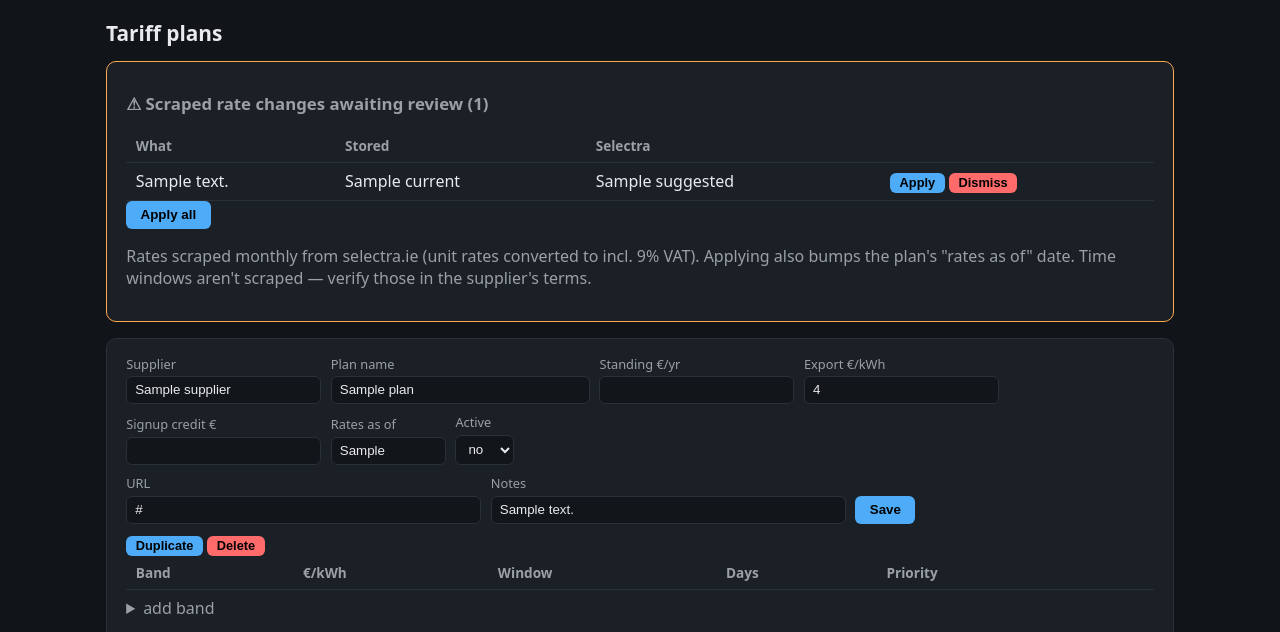
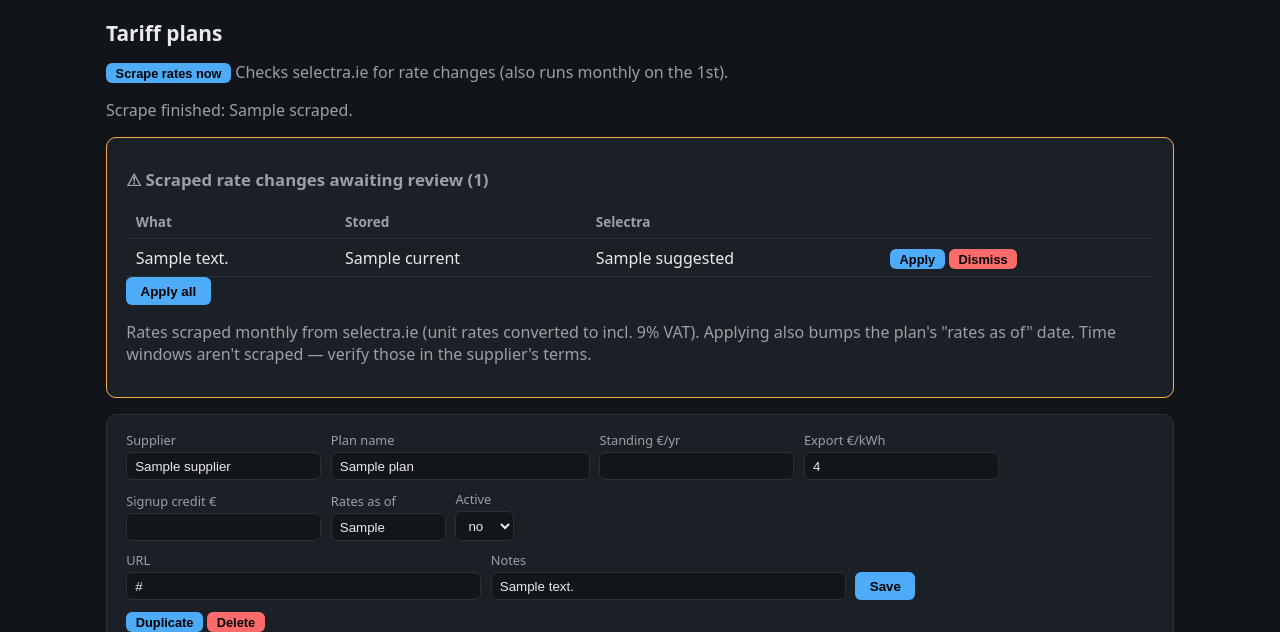
Before and after one commit to colfin22/tariff-optimiser, a FastAPI app: template app/templates/plans.html in a window 1280 px wide. Shown: the part 49-681 px from the top of the page. Run offline with FastAPI, Linux system fonts and the light colour scheme; the template is opened without the code that fills it: most values are stand-ins (such as "Sample title", 1, 10 or a date in 2020); lists and menus that the app fills with data are empty.

Commit message:
Add manual 'Scrape rates now' button on Plans page

```diff
--- a/app/main.py
+++ b/app/main.py
@@ -1,6 +1,7 @@
 import json
 import os
 from datetime import date
+from urllib.parse import quote
 
 from fastapi import FastAPI, Form, Request
 from fastapi.responses import RedirectResponse
@@ -54,7 +55,7 @@ def dashboard(request: Request, days: int = 365):
 
 
 @app.get("/plans")
-def plans_page(request: Request):
+def plans_page(request: Request, scraped: str = ""):
     c = conn()
     try:
         c.executescript(scraper.SCHEMA)
@@ -65,9 +66,23 @@ def plans_page(request: Request):
         suggestions = c.execute("SELECT * FROM suggestions WHERE status='pending' ORDER BY id").fetchall()
         return templates.TemplateResponse(request, "plans.html",
                                           {"plans": plans, "bands": bands, "suggestions": suggestions,
+                                           "scraped": scraped,
                                            "current_id": db.get_setting(c, "current_plan_id")})
     finally:
         c.close()
+
+
+@app.post("/plans/scrape")
+def plans_scrape():
+    c = conn()
+    try:
+        r = scraper.scrape_and_notify(c)
+        msg = f"{r['new_suggestions']} new suggestion(s)"
+        if r["errors"]:
+            msg += "; problems: " + "; ".join(r["errors"])
+    finally:
+        c.close()
+    return RedirectResponse(f"/plans?scraped={quote(msg)}", status_code=303)
 
 
 @app.post("/api/scrape")
--- a/app/templates/plans.html
+++ b/app/templates/plans.html
@@ -1,6 +1,13 @@
 {% extends "base.html" %}
 {% block content %}
 <h1>Tariff plans</h1>
+
+<form class="inline" method="post" action="/plans/scrape"
+      onsubmit="this.querySelector('button').disabled=true; this.querySelector('button').textContent='Scraping…';">
+  <button class="small">Scrape rates now</button>
+</form>
+<span class="dim">Checks selectra.ie for rate changes (also runs monthly on the 1st).</span>
+{% if scraped %}<p class="dim">Scrape finished: {{ scraped }}.</p>{% endif %}
 
 {% if suggestions %}
 <div class="card" style="border-color: var(--warn)">
```
